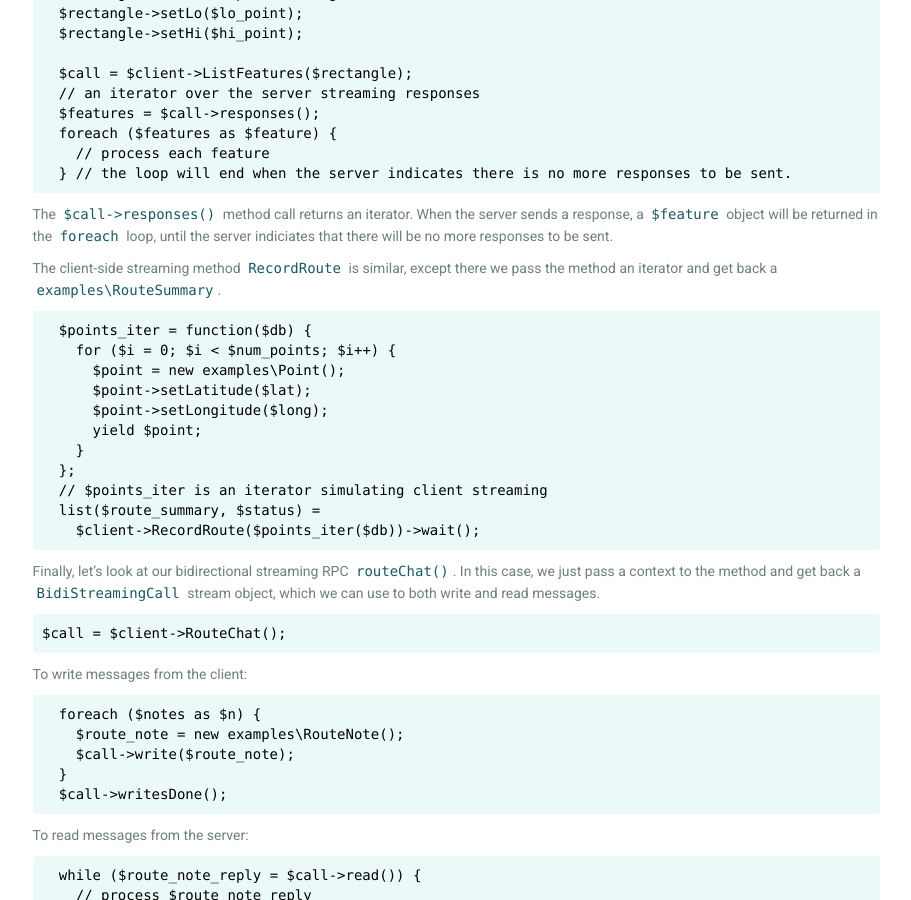
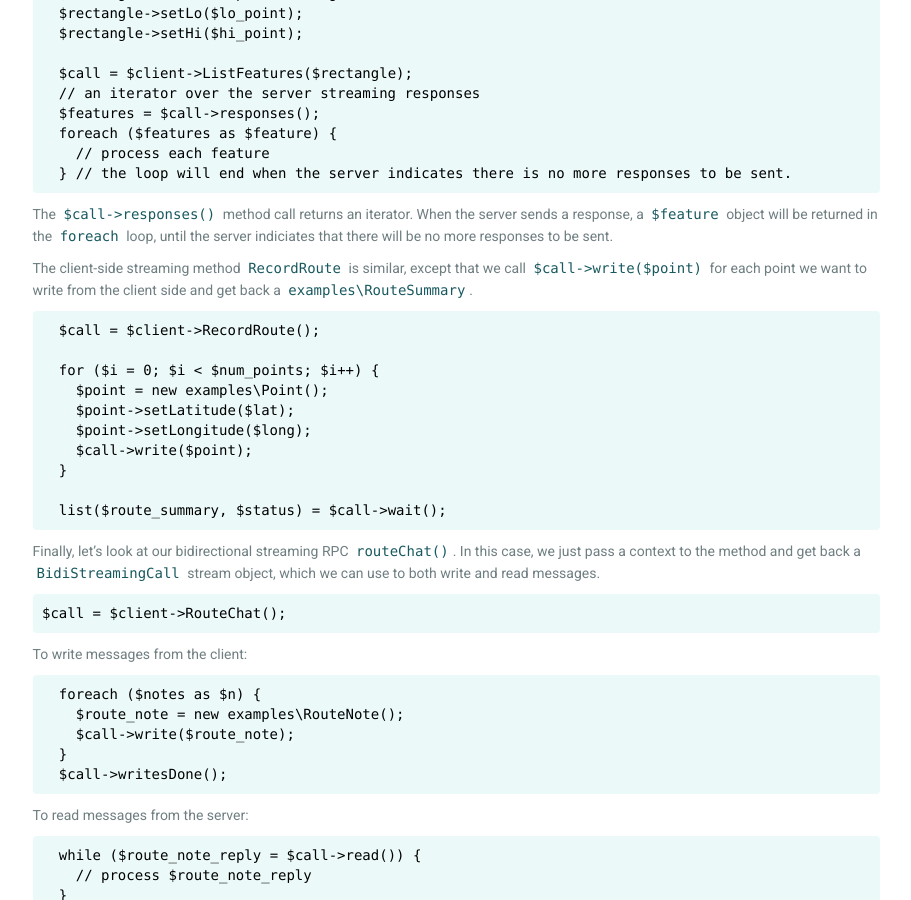
Before and after one commit to grpc/grpc.github.io, a Jekyll site: the page built from docs/tutorials/basic/php.md, in a window 1280 px wide and 900 px high, scrolled down 4261 px. Shown: the whole window, without its empty margins (330-1241 px from the left). Built offline with Jekyll 4.4.1, drawn with Linux system fonts in a browser that asks for light colours; nearby versions of some CDN libraries; library files that are not in the unit come from our copies; Markdown is read by kramdown in place of the engine named in the settings; some of the changed text lies outside the part shown.

Commit message:
php: update route guide doc

````diff
--- a/docs/tutorials/basic/php.md
+++ b/docs/tutorials/basic/php.md
@@ -226,20 +226,19 @@ Now let's look at our streaming methods. Here's where we call the server-side st
 
 The `$call->responses()` method call returns an iterator. When the server sends a response, a `$feature` object will be returned in the `foreach` loop, until the server indiciates that there will be no more responses to be sent.
 
-The client-side streaming method `RecordRoute` is similar, except there we pass the method an iterator and get back a `examples\RouteSummary`.
+The client-side streaming method `RecordRoute` is similar, except that we call `$call->write($point)` for each point we want to write from the client side and get back a `examples\RouteSummary`.
 
 ```php
-  $points_iter = function($db) {
-    for ($i = 0; $i < $num_points; $i++) {
-      $point = new examples\Point();
-      $point->setLatitude($lat);
-      $point->setLongitude($long);
-      yield $point;
-    }
-  };
-  // $points_iter is an iterator simulating client streaming
-  list($route_summary, $status) =
-    $client->RecordRoute($points_iter($db))->wait();
+  $call = $client->RecordRoute();
+
+  for ($i = 0; $i < $num_points; $i++) {
+    $point = new examples\Point();
+    $point->setLatitude($lat);
+    $point->setLongitude($long);
+    $call->write($point);
+  }
+
+  list($route_summary, $status) = $call->wait();
 ```
 
 Finally, let's look at our bidirectional streaming RPC `routeChat()`. In this case, we just pass a context to the method and get back a `BidiStreamingCall` stream object, which we can use to both write and read messages.
````
Also changed, not shown: other parts of docs/tutorials/basic/php.md (+1 -1 lines).
